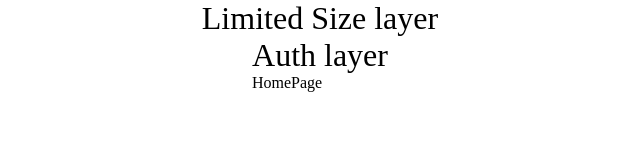
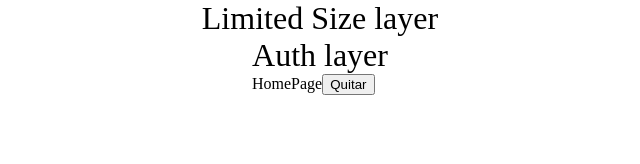
Before and after one commit to kidmortal/poring-adventure, a React (Vite) app: page / in a window 1280 px wide. Shown: the top 164 px of the page, without its empty margins (320-960 px from the left). Built offline with nearby package versions, Linux system fonts and the light colour scheme; no server answers; sample sign-in values are in the browser's storage.

Commit message:
add login

```diff
--- a/src/layout/Auth/index.tsx
+++ b/src/layout/Auth/index.tsx
@@ -15,7 +15,7 @@ export function AuthLayout() {
       store.setUserLoggedIn(isAuthenticated);
       store.setIsLoading(isFetching);
       if (isAuthenticated && location.pathname.includes("login")) {
-        navigate("/home");
+        navigate("/");
       }
       if (!isAuthenticated && !location.pathname.includes("login")) {
         navigate("/login");
--- a/src/pages/home/index.tsx
+++ b/src/pages/home/index.tsx
@@ -1,3 +1,10 @@
+import { auth } from "../../firebase";
+
 export function HomePage() {
-  return <div>HomePage</div>;
+  return (
+    <div>
+      <span>HomePage</span>
+      <button onClick={() => auth.signOut()}>Quitar</button>
+    </div>
+  );
 }
```
